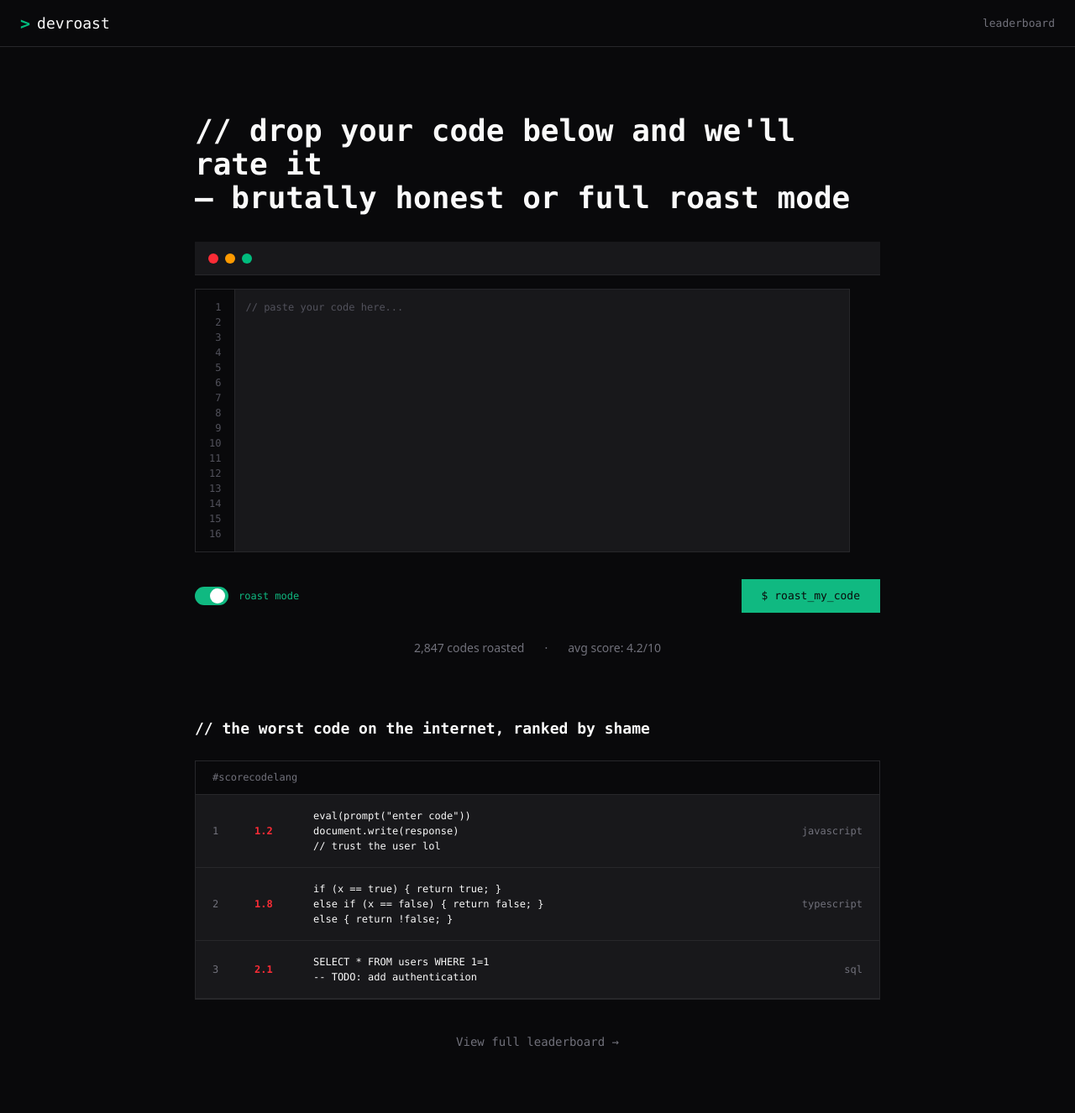
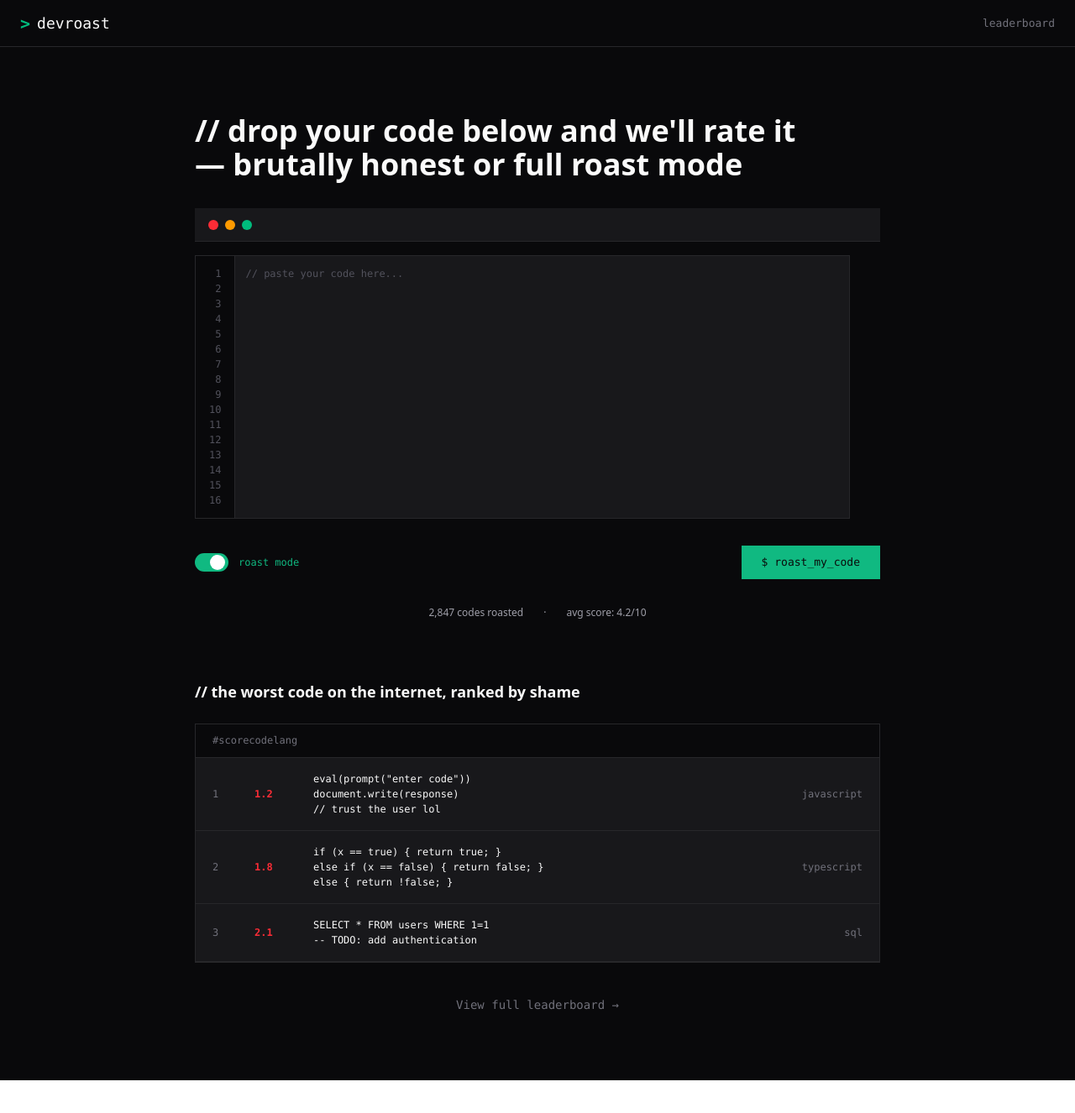
Before and after one commit to Luhmeiy/dev-roast, a Next.js app: page / in a window 1280 px wide. Shown: the top 1326 px of the page at 84% size. After the commit the page ends 1287 px from the top, so only its background shows below. Built offline with nearby package versions, Linux system fonts and the light colour scheme.

Commit message:
fix: add cursor-pointer and match Pencil design specs

```diff
--- a/src/app/page.tsx
+++ b/src/app/page.tsx
@@ -46,7 +46,7 @@ export default function Home() {
         <div className="min-h-screen bg-zinc-950">
             <main className="mx-auto flex max-w-4xl flex-col gap-8 px-10 py-20">
                 <section className="flex flex-col gap-3">
-                    <h1 className="font-mono text-4xl font-bold text-zinc-50">
+                    <h1 className="text-4xl font-bold text-zinc-50">
                         {"// drop your code below and we'll rate it"}
                         <br />— brutally honest or full roast mode
                     </h1>
@@ -74,15 +74,15 @@ export default function Home() {
                     </Button>
                 </section>
 
-                <section className="flex items-center justify-center gap-6 text-sm text-zinc-500">
+                <section className="flex items-center justify-center gap-6 text-xs text-zinc-400">
                     <span>2,847 codes roasted</span>
                     <span>·</span>
                     <span>avg score: 4.2/10</span>
                 </section>
 
-                <section className="mt-10 flex flex-col gap-6">
+                <section className="mt-10 flex w-[960px] max-w-full flex-col gap-6">
                     <div className="flex items-center justify-between">
-                        <h2 className="font-mono text-lg font-bold text-zinc-50">
+                        <h2 className="text-lg font-bold text-zinc-50">
                             {
                                 "// the worst code on the internet, ranked by shame"
                             }
--- a/src/components/ui/button.tsx
+++ b/src/components/ui/button.tsx
@@ -2,7 +2,7 @@ import { type ButtonHTMLAttributes, forwardRef } from "react";
 import { tv, type VariantProps } from "tailwind-variants";
 
 const button = tv({
-    base: "inline-flex items-center justify-center gap-2 font-mono text-[13px] font-medium transition-colors focus-visible:outline-none focus-visible:ring-2 focus-visible:ring-offset-2 disabled:pointer-events-none disabled:opacity-50",
+    base: "inline-flex items-center justify-center gap-2 font-mono text-[13px] font-medium transition-colors focus-visible:outline-none focus-visible:ring-2 focus-visible:ring-offset-2 disabled:pointer-events-none disabled:opacity-50 cursor-pointer",
     variants: {
         variant: {
             primary:
--- a/src/components/ui/toggle.tsx
+++ b/src/components/ui/toggle.tsx
@@ -15,7 +15,7 @@ const toggle = tv({
 });
 
 const track = tv({
-    base: "relative h-[22px] w-[40px] rounded-full transition-colors",
+    base: "relative h-[22px] w-[40px] rounded-full transition-colors cursor-pointer",
     variants: {
         checked: {
             true: "bg-toggle-on",
```
Also changed, not shown: 1 other file (tests, documents, lock files or other folders).
